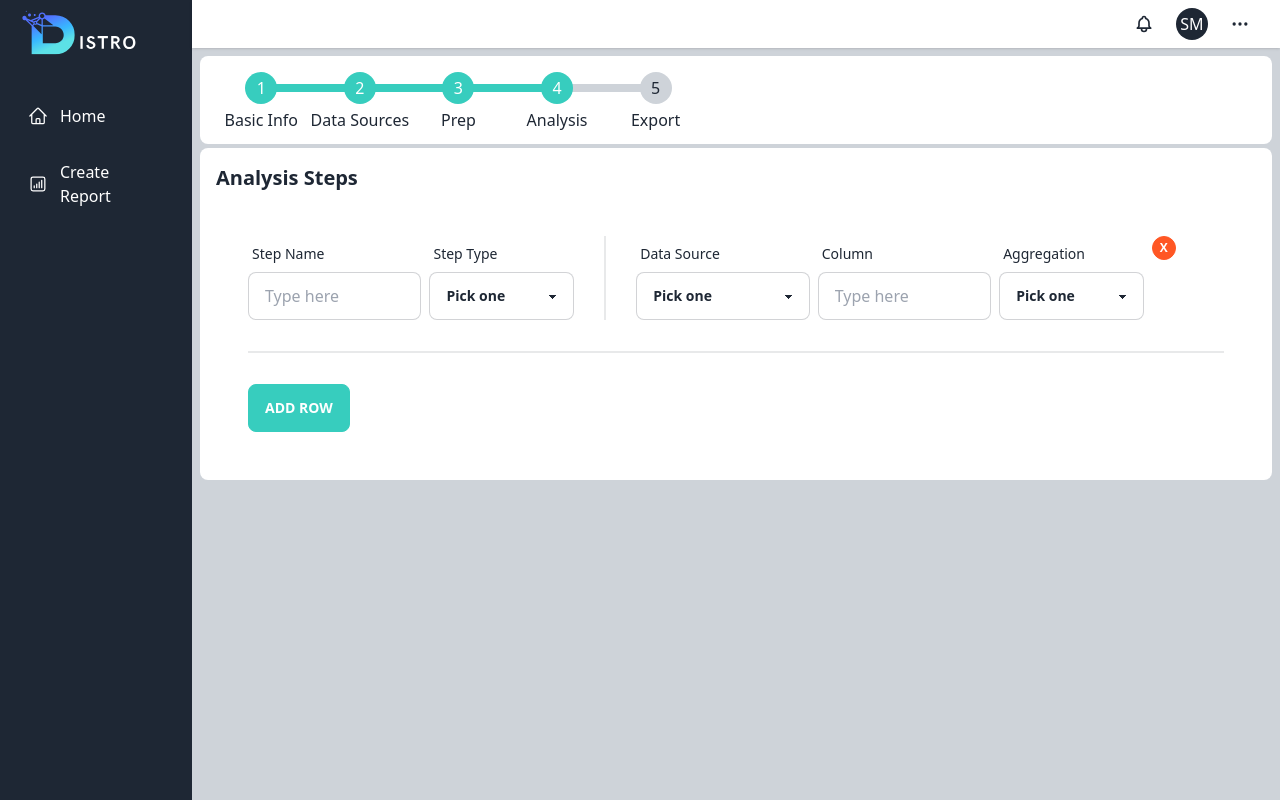
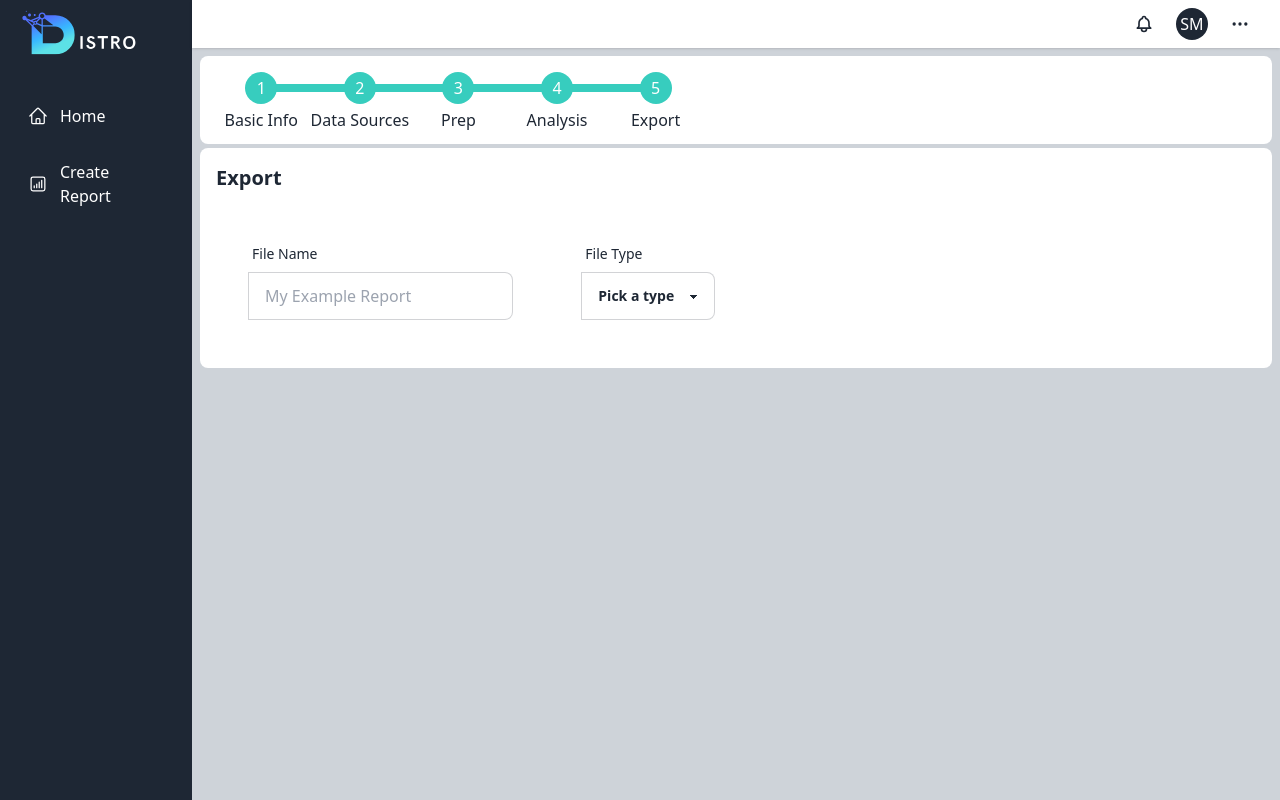
Before and after one commit to Sean-McAuliffe/Distro, a Next.js app in the folder ui/: page /create-report in a window 1280 px wide. Built offline with nearby package versions, Linux system fonts and the light colour scheme.

Commit message:
export ui done, all needs wiring together re:state

```diff
--- a/ui/components/create_report_steps/analysis.tsx
+++ b/ui/components/create_report_steps/analysis.tsx
@@ -93,7 +93,7 @@ const AnalysisWidget = () => {
     return (
         <div className="w-full h-full p-2 flex flex-col gap-3 card">
             <div className="card-title w-full">
-                Analysis Steps
+                Analysis
             </div>
             <div className="card-body">
                 {rows.map((row) => {
--- /dev/null
+++ b/ui/components/create_report_steps/export.tsx
@@ -0,0 +1,41 @@
+
+
+
+
+const ExportWidget =() => {
+
+    return (
+        <div className="w-full h-full p-2 flex flex-col gap-3 card">
+        <div className="card-title w-full">
+            Export
+        </div>
+        <div className="card-body">
+            <div className="w-full flex gap-2">
+            <div className="form-control w-1/3">
+                <label className="label">
+                    <span className="label-text">File Name</span>
+                </label>
+                <label className="input-group">
+                    <input type="text" placeholder="My Example Report" className="input input-bordered" />
+                </label>
+            </div>
+            <div className="form-control w-1/3">
+            <label className="label">
+                    <span className="label-text">File Type</span>
+                </label>
+                <div className="input-group">
+                    <select className="select select-bordered">
+                        <option disabled selected>Pick a type</option>
+                        <option>Excel</option>
+                        <option>CSV</option>
+                    </select>
+                </div>
+            </div>
+            </div>
+        </div>
+    </div>
+    )
+}
+
+
+export default ExportWidget;
--- a/ui/pages/create-report.tsx
+++ b/ui/pages/create-report.tsx
@@ -4,6 +4,9 @@ import BasicInfoWidget from "@/components/create_report_steps/basic_info";
 import DataSourceWidget from "@/components/create_report_steps/data_sources";
 import PrepWidget from "@/components/create_report_steps/prep";
 import AnalysisWidget from "@/components/create_report_steps/analysis";
+import ExportWidget from "@/components/create_report_steps/export";
+
+
 
 type DataSource = {
   value: string,
@@ -16,7 +19,7 @@ type CreateReportProps = {
 
 function CreateReport(props: CreateReportProps) {
 
-  const [activeStep, setActiveStep] = useState(3)
+  const [activeStep, setActiveStep] = useState(4)
   const [sources, setSources] = useState([]);
 
 
@@ -50,7 +53,7 @@ function CreateReport(props: CreateReportProps) {
         return <AnalysisWidget />
       }
       case (4): {
-        return <div>4</div>
+        return <ExportWidget/>
       }
     }
   }
```
